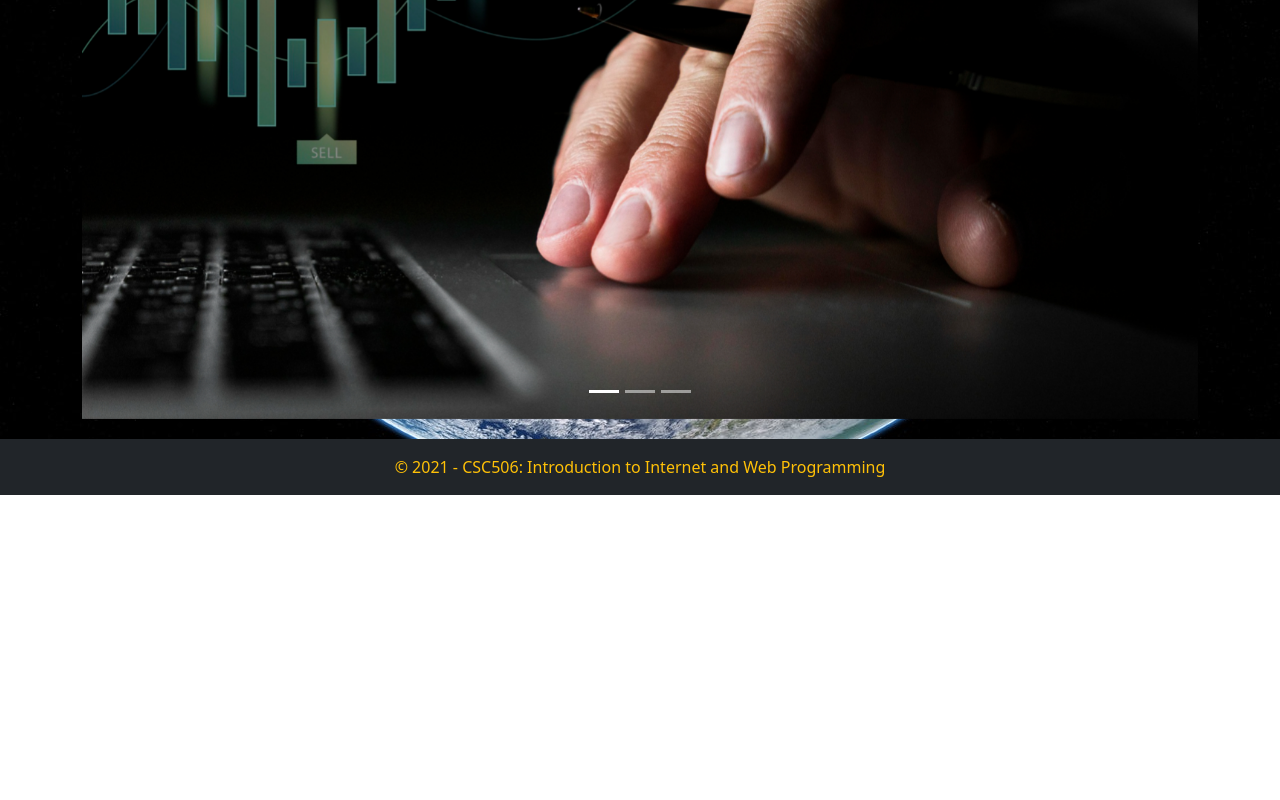
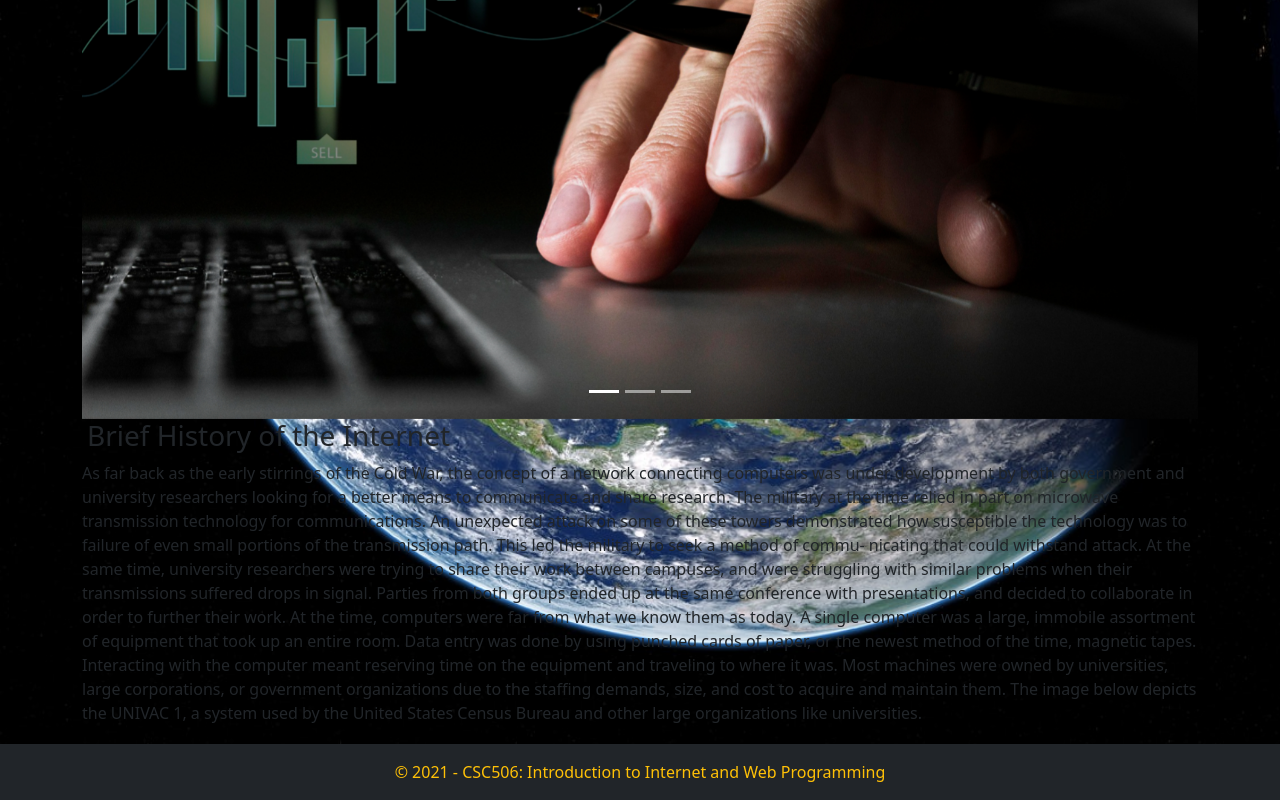
Before and after one commit to ibook506/Web-Programming, a React (Create React App) app: page / in a window 1280 px wide. Shown: the part 651-1451 px from the top of the page. Before the commit the page ends 1146 px from the top, so only its background shows below. Built offline with nearby package versions, Linux system fonts and the light colour scheme.

Commit message:
adding contents to homepage

```diff
--- a/src/components/Pages/Home.js
+++ b/src/components/Pages/Home.js
@@ -12,6 +12,31 @@ import {HomeSlide} from './HomeSlide'
                 <h1>HOME</h1>
                 <h2>Welcome to CSC 506 Web and Internet Programming</h2>
                 <HomeSlide />
+            <div class="media-body">
+                                <h3>Brief History of the Internet</h3>
+                                <p>As far back as the early stirrings of the Cold War, the concept of a network connecting
+                            computers was under development by both government and university researchers looking
+                            for a better means to communicate and share research. The military at the time relied in
+                            part on microwave transmission technology for communications. An unexpected attack on
+                            some of these towers demonstrated how susceptible the technology was to failure of even
+                            small portions of the transmission path. This led the military to seek a method of commu-
+                            nicating that could withstand attack. At the same time, university researchers were trying
+                            to share their work between campuses, and were struggling with similar problems when
+                            their transmissions suffered drops in signal. Parties from both groups ended up at the same
+                            conference with presentations, and decided to collaborate in order to further their work.
+                            At the time, computers were far from what we know them as today. A single computer
+                            was a large, immobile assortment of equipment that took up an entire room. Data entry was
+                            done by using punched cards of paper, or the newest method of the time, magnetic tapes.
+                            Interacting with the computer meant reserving time on the equipment and traveling to
+                            where it was. Most machines were owned by universities, large corporations, or government
+                            organizations due to the staffing demands, size, and cost to acquire and maintain them. The
+                            image below depicts the UNIVAC 1, a system used by the United States Census Bureau
+                            and other large organizations like universities.</p>
+
+
+
+
+                    </div>
 
             </section>
 
```
